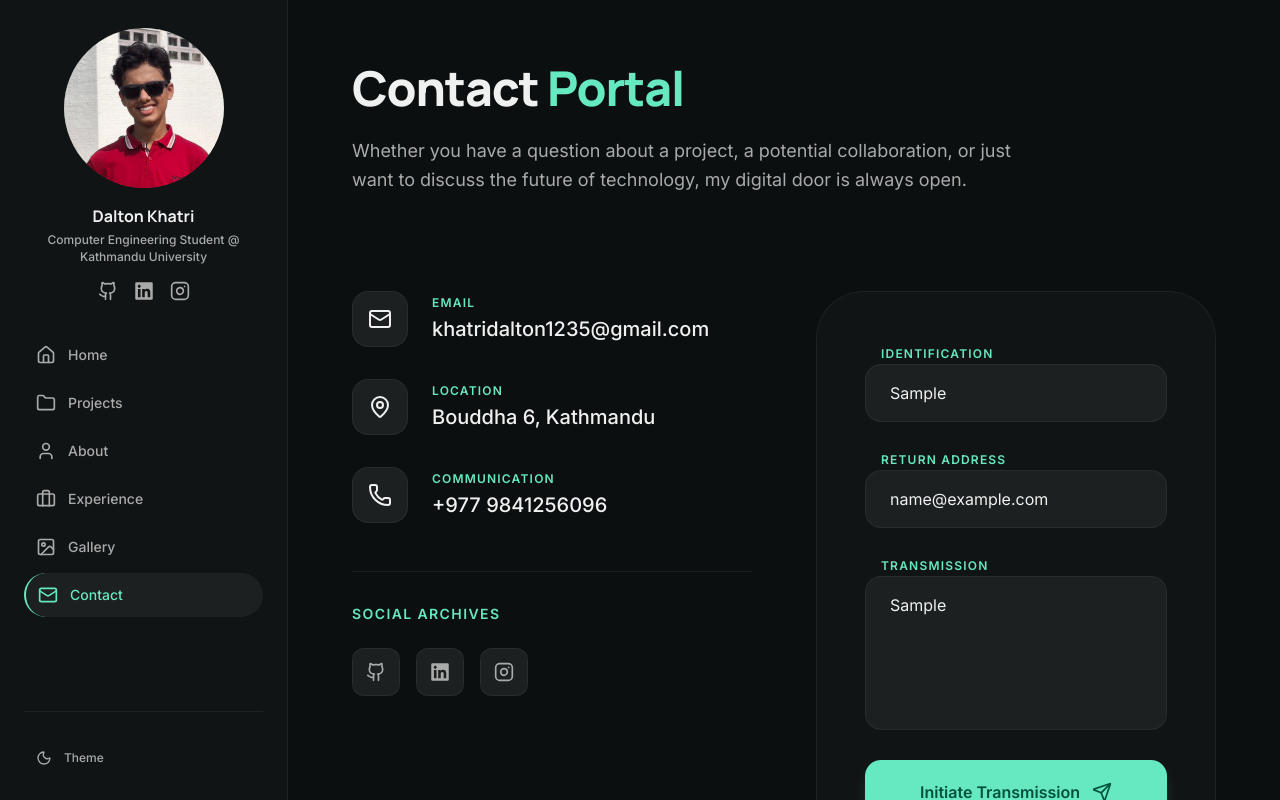
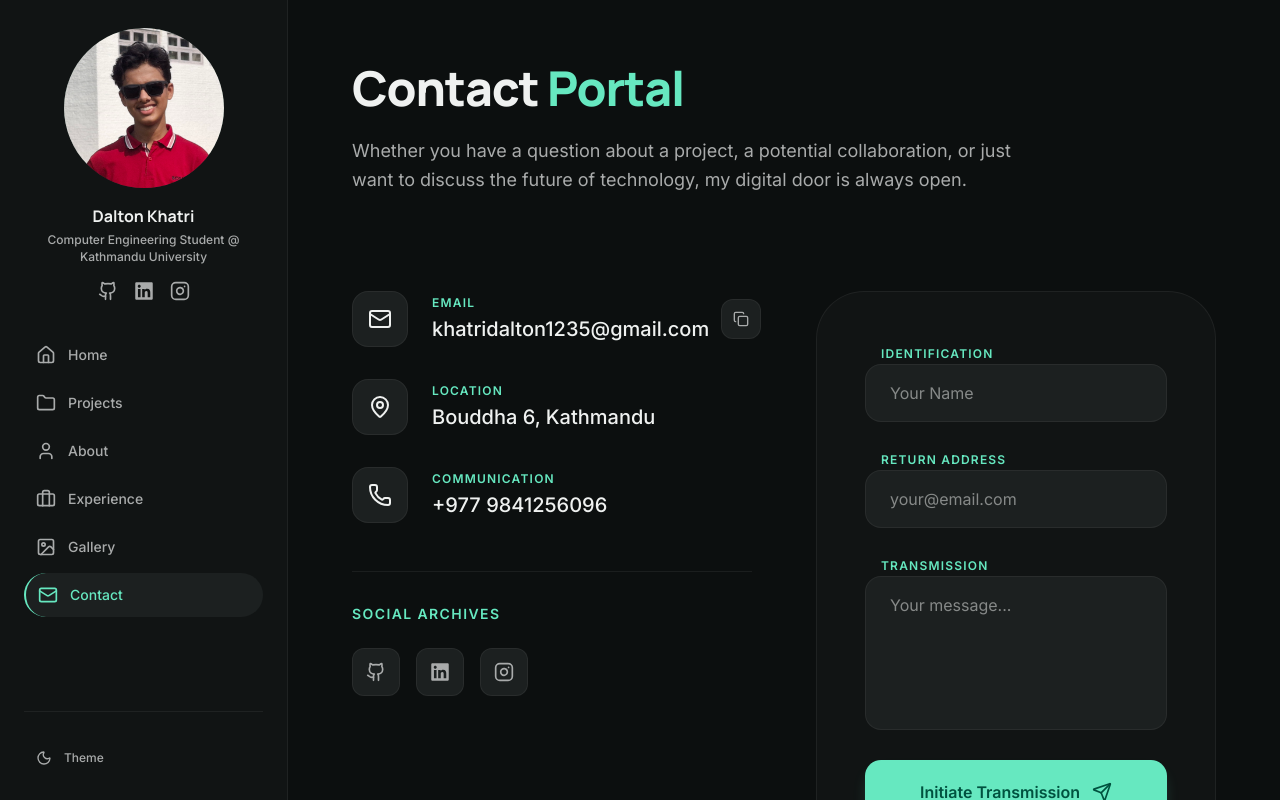
Before and after one commit to Dalton-Khatri/Portfolio, a React (Vite) app: page /contact in a window 1280 px wide. Both pictures are taken after typing "Sample", "name@example.com", "Sample" into the empty fields and a click on the button "Initiate Transmission". Shown: the top 800 px of the page. Built offline with nearby package versions, Linux system fonts and the light colour scheme.

Commit message:
Linked With MAILJS

```diff
--- a/src/pages/Contact.tsx
+++ b/src/pages/Contact.tsx
@@ -1,6 +1,7 @@
 import { motion } from 'motion/react';
-import { Mail, Send, Github, AtSign, MapPin, Phone, Instagram } from 'lucide-react';
+import { Mail, Send, Github, MapPin, Phone, Instagram, Copy, Check } from 'lucide-react';
 import { FaLinkedin } from 'react-icons/fa';
+import { useState, useRef } from 'react';
 
 const container = {
   hidden: { opacity: 0 },
@@ -15,7 +16,42 @@ const item = {
   show: { opacity: 1, y: 0 }
 };
 
+const EMAILJS_SERVICE_ID  = 'service_zp3ryw4';
+const EMAILJS_TEMPLATE_ID = 'template_xx3dgog';
+const EMAILJS_PUBLIC_KEY  = 'zAHwtOkf2SShD9Mmb';
+
 export default function Contact() {
+  const formRef = useRef<HTMLFormElement>(null);
+  const [status, setStatus] = useState<'idle' | 'sending' | 'success' | 'error'>('idle');
+  const [copied, setCopied] = useState(false);
+
+  const copyEmail = () => {
+    navigator.clipboard.writeText('khatridalton1235@gmail.com');
+    setCopied(true);
+    setTimeout(() => setCopied(false), 2000);
+  };
+
+  const handleSubmit = async (e: React.FormEvent) => {
+    e.preventDefault();
+    if (!formRef.current) return;
+
+    setStatus('sending');
+
+    try {
+      const { default: emailjs } = await import('@emailjs/browser');
+      await emailjs.sendForm(
+        EMAILJS_SERVICE_ID,
+        EMAILJS_TEMPLATE_ID,
+        formRef.current,
+        EMAILJS_PUBLIC_KEY
+      );
+      setStatus('success');
+      formRef.current.reset();
+    } catch {
+      setStatus('error');
+    }
+  };
+
   return (
     <motion.div
       variants={container}
@@ -24,7 +60,9 @@ export default function Contact() {
       className="space-y-24"
     >
       <motion.div variants={item} className="max-w-2xl">
-        <h1 className="text-5xl font-extrabold text-on-surface mb-6 font-headline tracking-tight">Contact <span className="text-primary">Portal</span></h1>
+        <h1 className="text-5xl font-extrabold text-on-surface mb-6 font-headline tracking-tight">
+          Contact <span className="text-primary">Portal</span>
+        </h1>
         <p className="text-lg text-on-surface-variant leading-relaxed">
           Whether you have a question about a project, a potential collaboration, or just want to discuss the future of technology, my digital door is always open.
         </p>
@@ -33,12 +71,23 @@ export default function Contact() {
       <div className="grid grid-cols-1 lg:grid-cols-2 gap-16">
         <motion.div variants={item} className="space-y-12">
           <div className="space-y-8">
+              <div className="flex items-center gap-3">
+                <div className="flex-1">
                   <ContactInfo
                     icon={Mail}
                     label="Email"
                     value="khatridalton1235@gmail.com"
                     href="mailto:khatridalton1235@gmail.com"
                   />
+                </div>
+                <button
+                  onClick={copyEmail}
+                  title="Copy email"
+                  className="shrink-0 w-10 h-10 rounded-xl bg-surface-high border border-outline-variant flex items-center justify-center text-on-surface-variant hover:text-primary hover:border-primary transition-all"
+                >
+                  {copied ? <Check className="w-4 h-4 text-primary" /> : <Copy className="w-4 h-4" />}
+                </button>
+              </div>
               <ContactInfo
                 icon={MapPin}
                 label="Location"
@@ -54,20 +103,22 @@ export default function Contact() {
           <div className="pt-8 border-t border-outline-variant">
             <h3 className="text-sm font-bold text-primary uppercase tracking-widest mb-6">Social Archives</h3>
             <div className="flex gap-4">
-              <SocialLink icon={Github} href="https://github.com/Dalton-Khatri" />
+              <SocialLink icon={Github}     href="https://github.com/Dalton-Khatri" />
               <SocialLink icon={FaLinkedin} href="https://www.linkedin.com/in/dalton-khatri-856259342/" />
-              <SocialLink icon={Instagram} href="https://www.instagram.com/dalton_khatri/" />
+              <SocialLink icon={Instagram}  href="https://www.instagram.com/dalton_khatri/" />
             </div>
           </div>
         </motion.div>
 
         <motion.div variants={item} className="bg-surface-low p-8 lg:p-12 rounded-[3rem] border border-outline-variant">
-          <form className="space-y-6" onSubmit={(e) => e.preventDefault()}>
+          <form ref={formRef} className="space-y-6" onSubmit={handleSubmit}>
             <div className="space-y-2">
               <label className="text-xs font-bold text-primary uppercase tracking-widest ml-4">Identification</label>
               <input
                 type="text"
+                name="from_name"
                 placeholder="Your Name"
+                required
                 className="w-full bg-surface-high border border-outline-variant rounded-2xl px-6 py-4 text-on-surface focus:border-primary focus:ring-1 focus:ring-primary outline-none transition-all"
               />
             </div>
@@ -75,22 +126,43 @@ export default function Contact() {
               <label className="text-xs font-bold text-primary uppercase tracking-widest ml-4">Return Address</label>
               <input
                 type="email"
+                name="reply_to"
                 placeholder="your@email.com"
+                required
                 className="w-full bg-surface-high border border-outline-variant rounded-2xl px-6 py-4 text-on-surface focus:border-primary focus:ring-1 focus:ring-primary outline-none transition-all"
               />
             </div>
             <div className="space-y-2">
               <label className="text-xs font-bold text-primary uppercase tracking-widest ml-4">Transmission</label>
               <textarea
+                name="message"
                 placeholder="Your message..."
                 rows={5}
+                required
                 className="w-full bg-surface-high border border-outline-variant rounded-2xl px-6 py-4 text-on-surface focus:border-primary focus:ring-1 focus:ring-primary outline-none transition-all resize-none"
               />
             </div>
-            <button className="w-full bg-primary text-on-primary font-bold py-5 rounded-2xl flex items-center justify-center gap-3 hover:scale-[1.02] active:scale-95 transition-all shadow-lg shadow-primary/20">
-              Initiate Transmission
+
+            <button
+              type="submit"
+              disabled={status === 'sending'}
+              className="w-full bg-primary text-on-primary font-bold py-5 rounded-2xl flex items-center justify-center gap-3 hover:scale-[1.02] active:scale-95 transition-all shadow-lg shadow-primary/20 disabled:opacity-60 disabled:cursor-not-allowed disabled:scale-100"
+            >
+              {status === 'sending' ? 'Sending...' : 'Initiate Transmission'}
               <Send className="w-5 h-5" />
             </button>
+
+            {/* Status messages */}
+            {status === 'success' && (
+              <p className="text-center text-sm font-semibold text-primary">
+                ✓ Message sent! I'll get back to you soon.
+              </p>
+            )}
+            {status === 'error' && (
+              <p className="text-center text-sm font-semibold text-red-400">
+                ✗ Something went wrong. Please try emailing directly.
+              </p>
+            )}
           </form>
         </motion.div>
       </div>
@@ -110,7 +182,6 @@ function ContactInfo({ icon: Icon, label, value, href }: { icon: any, label: str
       </div>
     </div>
   );
-
   return href ? <a href={href} className="block">{content}</a> : content;
 }
 
```
Lines whose indentation alone changed are shown as unchanged.
